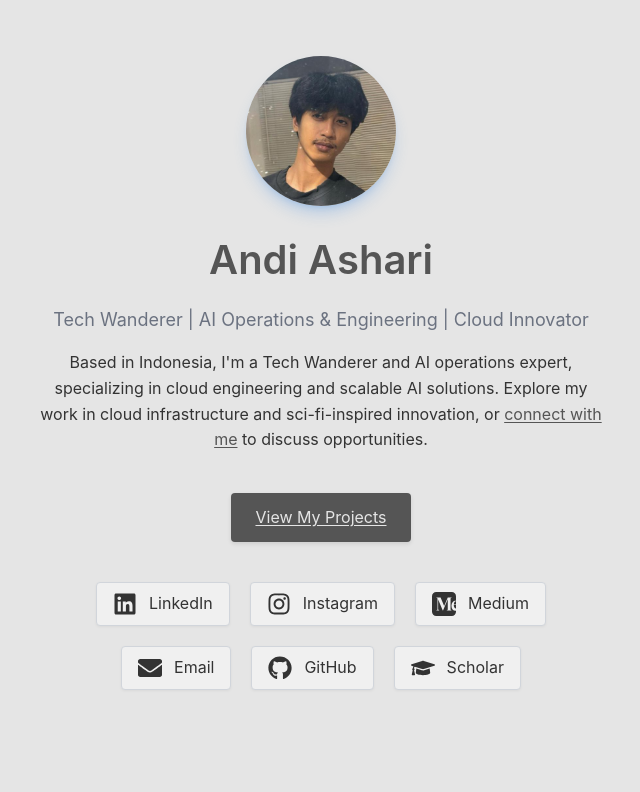
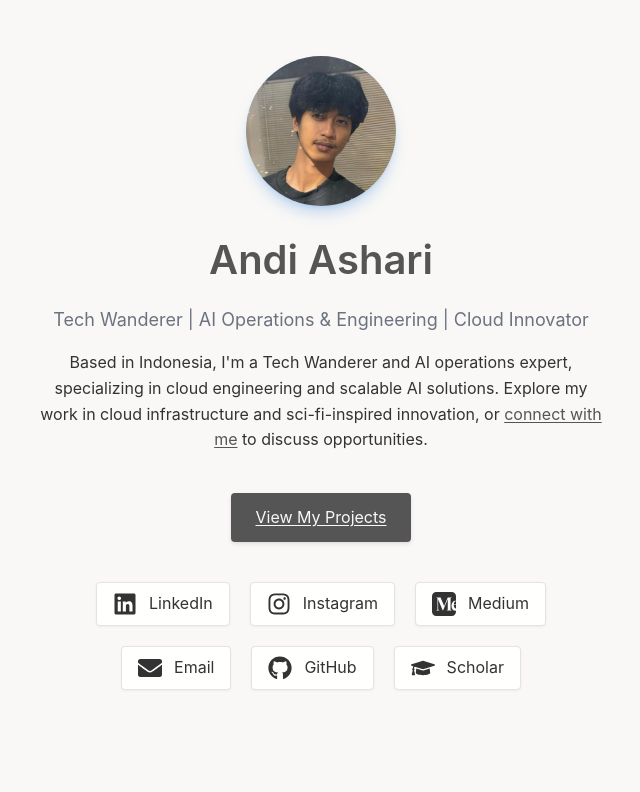
Before and after one commit to aashari/aashari, a Next.js app: page / in a window 1280 px wide. Shown: the top 792 px of the page, without its empty margins (319-959 px from the left). Built offline with nearby package versions, Linux system fonts and the light colour scheme.

Commit message:
Update color scheme to gray tones with lower contrast between elements

```diff
--- a/src/app/globals.css
+++ b/src/app/globals.css
@@ -2,12 +2,12 @@
 
 :root {
   /* Light theme (default) */
-  --background: rgb(229, 229, 229); /* Light gray background */
+  --background: rgb(249, 248, 246); /* Soft cream/off-white background */
   --foreground: #333333; /* Dark gray text for contrast */
-  --primary: #555555;    /* Medium gray accent instead of blue */
+  --primary: #555555;    /* Medium gray accent */
   --muted: #6B7280;      /* Muted gray for secondary text */
-  --card: rgb(240, 240, 240); /* Slightly lighter gray for cards, low contrast */
-  --border: #D1D5DB;     /* Light border color */
+  --card: rgb(255, 255, 253); /* Slightly lighter than background, low contrast */
+  --border: #E5E3DF;     /* Light border color that matches the background tone */
 }
 
 @media (prefers-color-scheme: dark) {
```
